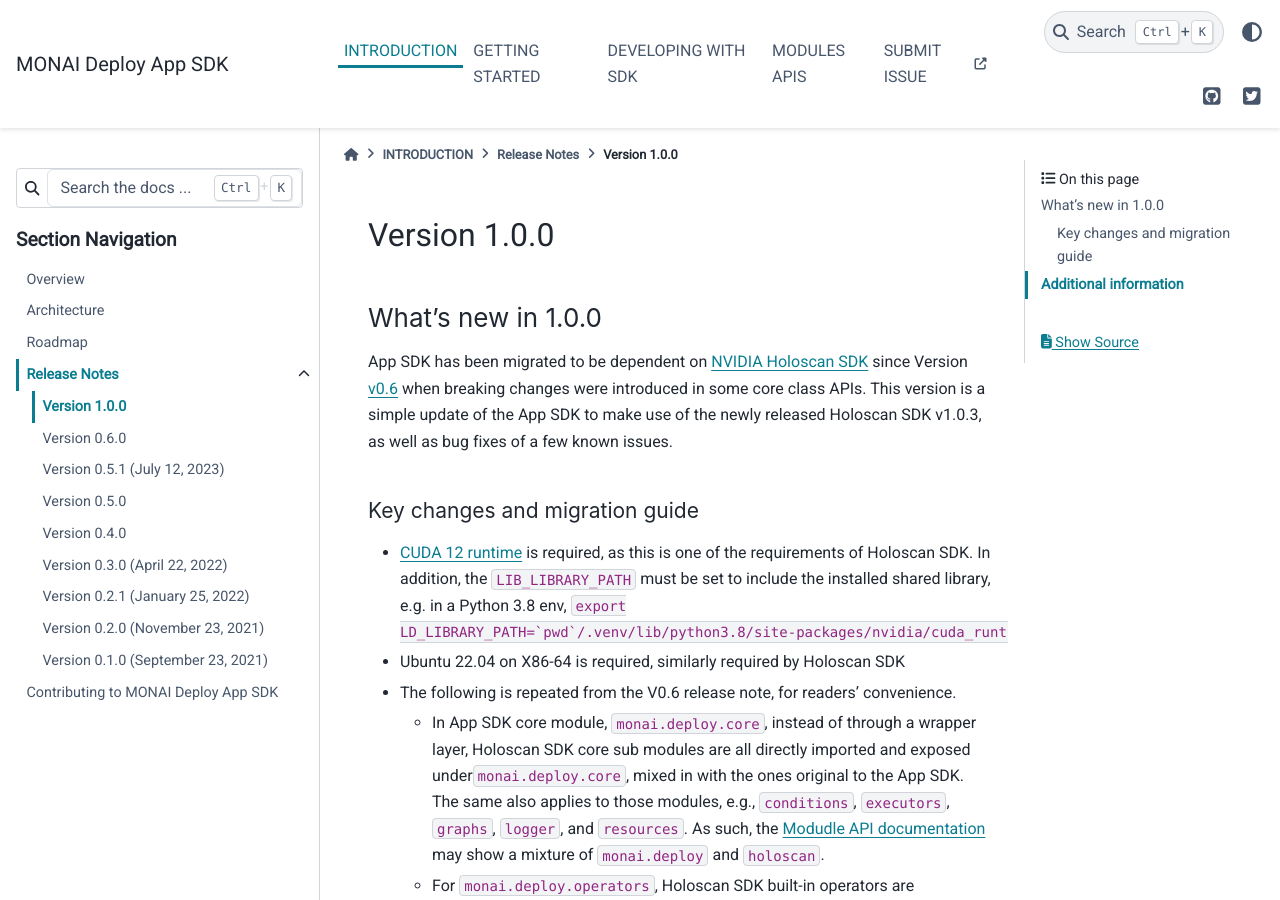
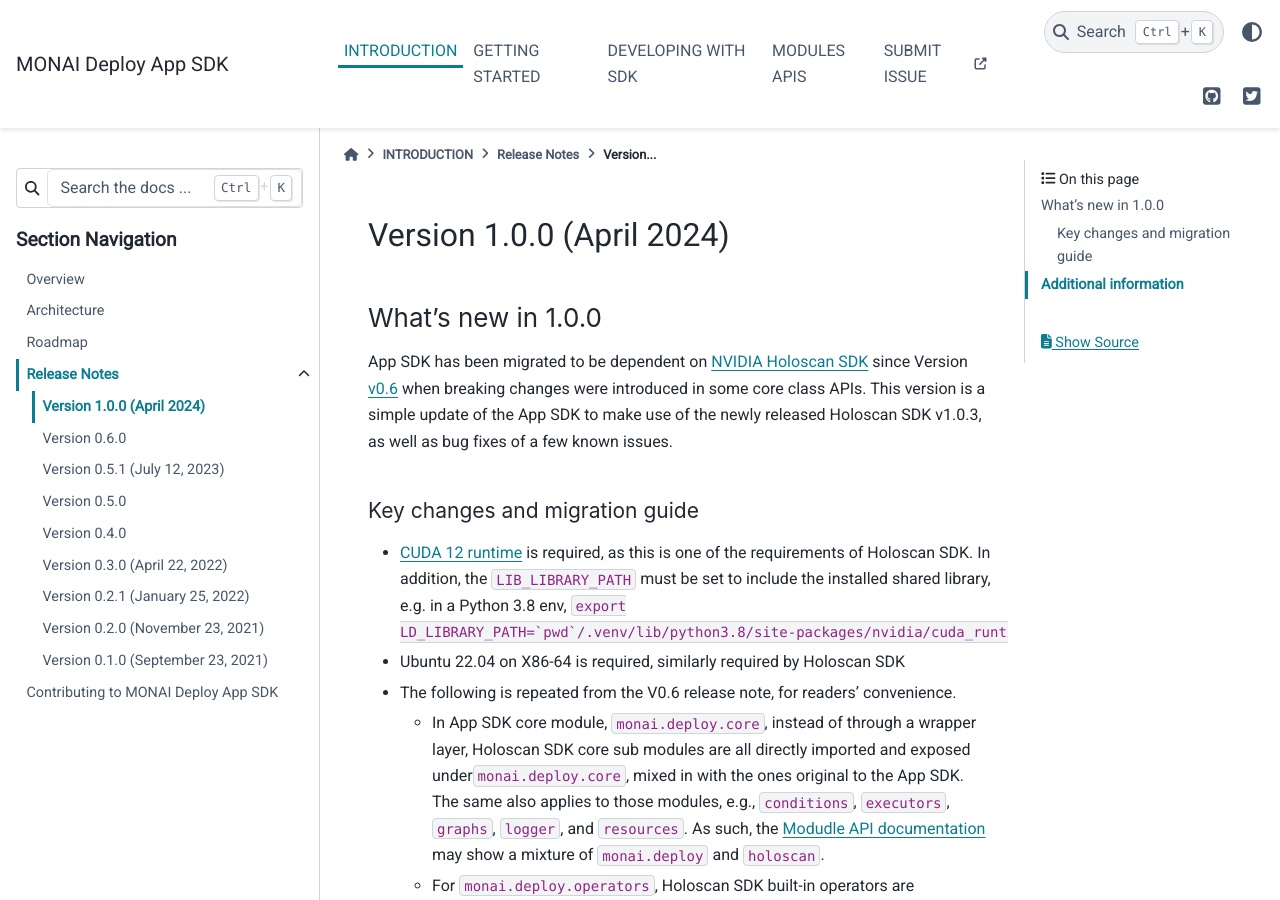
Before and after one commit to Project-MONAI/monai-deploy-app-sdk, a Sphinx documentation site: the page built from docs/source/release_notes/v1.0.0.md, in a window 1280 px wide and 900 px high. Built offline with Sphinx 7.4.7 and the PyData theme 0.15.4, drawn with Linux system fonts in a browser that asks for light colours; some web fonts are replaced; pages that are not in the unit, such as notebooks, are missing from menus; the version number could not be read and is left out.

```diff
--- a/docs/source/release_notes/v1.0.0.md
+++ b/docs/source/release_notes/v1.0.0.md
@@ -1,4 +1,4 @@
-# Version 1.0.0
+# Version 1.0.0 (April 2024)
 
 ## What's new in 1.0.0
 App SDK has been migrated to be dependent on [NVIDIA Holoscan SDK](https://developer.nvidia.com/holoscan-sdk) since Version [v0.6](https://github.com/nvidia-holoscan/holoscan-sdk/releases) when breaking changes were introduced in some core class APIs. This version is a simple update of the App SDK to make use of the newly released Holoscan SDK v1.0.3, as well as bug fixes of a few known issues.
```
Also changed, not shown: README.md (+5 -0 lines), 6 other files.
